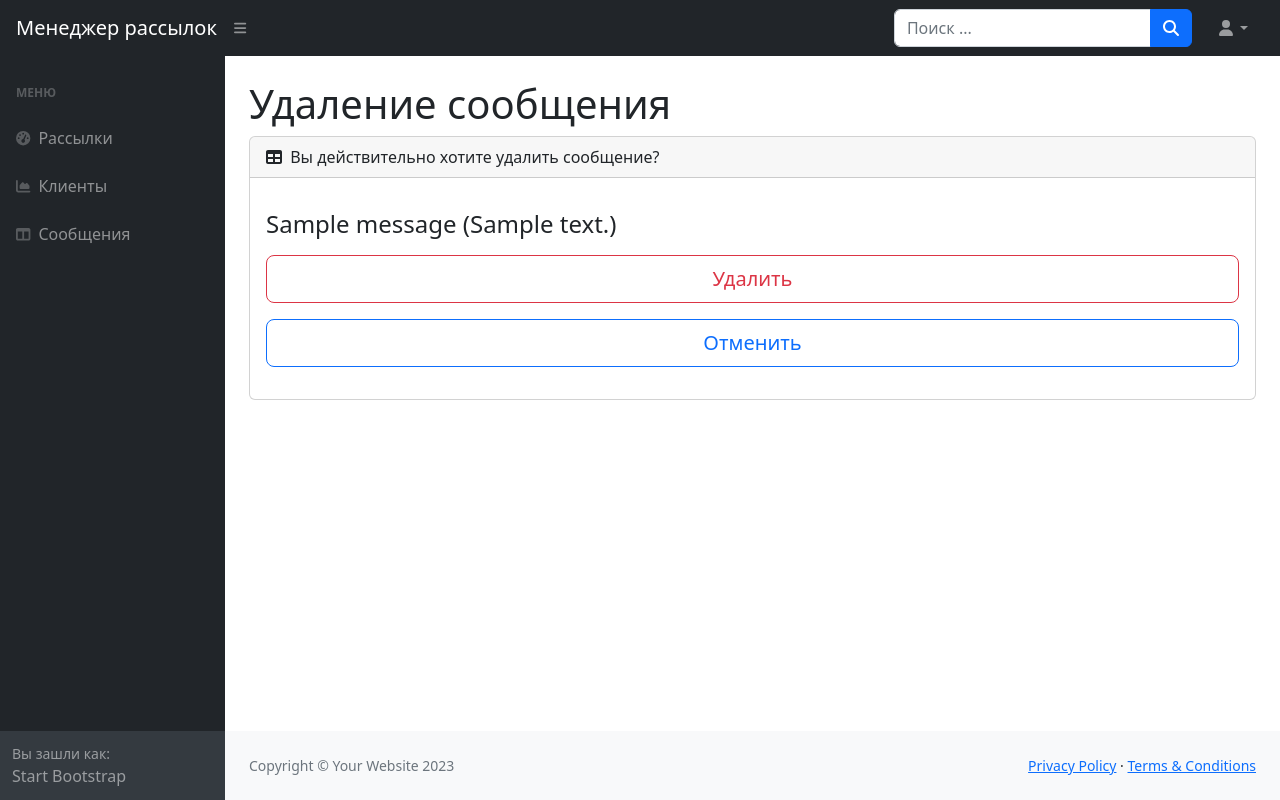
After one commit to tipsy67/dan_toropov_cw_6, a Django app: page /message_delete/1 in a window 1280 px wide. The commit adds this page. Run offline with Django 5.2, Linux system fonts and the light colour scheme; tables that the repository leaves empty hold one stand-in row (values such as "Sample post"); some libraries are stand-ins or nearby versions.

Commit message:
create delete view

```diff
--- a/newsapp/models.py
+++ b/newsapp/models.py
@@ -1,6 +1,7 @@
 from email.policy import default
 
 from django.db import models
+from django.template.defaultfilters import truncatechars
 from django_apscheduler.models import DjangoJobExecution
 
 from newsapp.src.newsapp_scheduler import NewsAppScheduler
@@ -32,7 +33,7 @@ class Message(models.Model):
     updated_at = models.DateTimeField(auto_now=True, verbose_name='Изменено')
 
     def __str__(self):
-        return f'{self.title}'
+        return f'{self.title} ({truncatechars(self.text, 50)})'
 
     class Meta:
         verbose_name = 'Сообщение'
@@ -61,7 +62,7 @@ class NewsLetter (models.Model):
     created_at = models.DateTimeField(auto_now_add=True, verbose_name= 'Создана')
 
     def __str__(self):
-        return f'{self.name}'
+        return f'{self.name} ({self.first_mailing_at}) {self.message.title}'
 
     class Meta:
         verbose_name = 'Рассылка'
--- /dev/null
+++ b/newsapp/templates/newsapp/uni_delete.html
@@ -0,0 +1,40 @@
+{% extends 'base.html' %}
+
+{% block content %}
+{% load newsapp_tags %}
+<div id="layoutSidenav_content">
+    <main>
+        <div class="container-fluid px-4">
+            <h1 class="mt-4">{{ title }}</h1>
+
+            <div class="card mb-4">
+                <div class="card-header d-flex justify-content-between">
+                    <span>
+                    <i class="fas fa-table me-1"></i>
+                    Вы действительно хотите удалить {{ title_card }}?
+                    </span>
+                </div>
+                <div class="card-body">
+                    <p>
+                    <h4>
+                        {{object}}
+                    </h4>
+                    </p>
+                    <form action="" method="post" enctype="multipart/form-data">
+                        {% csrf_token %}
+                        <p>
+                            <button type="submit" class="gy-2 w-100 btn btn-lg btn-outline-danger">Удалить</button>
+                        </p>
+                        <p>
+                            <a href="{% url title_href.url object.pk %}"
+                               class="gy-2 w-100 btn btn-lg btn-outline-primary">Отменить</a>
+                        </p>
+                    </form>
+                </div>
+            </div>
+        </div>
+    </main>
+    {% include 'footer.html' %}
+
+</div>
+{% endblock content %}
--- a/newsapp/urls.py
+++ b/newsapp/urls.py
@@ -2,7 +2,8 @@ from django.urls import path
 
 from newsapp.apps import NewsappConfig
 from newsapp.views import NewsLetterListView, NewsLetterDetailView, change_status, ClientListView, MessageListView, \
-    ClientUpdateView, MessageUpdateView, ClientCreateView, NewsLetterCreateView, MessageCreateView, NewsLetterUpdateView
+    ClientUpdateView, MessageUpdateView, ClientCreateView, NewsLetterCreateView, MessageCreateView, \
+    NewsLetterUpdateView, MessageDeleteView
 
 app_name = NewsappConfig.name
 
@@ -17,6 +18,7 @@ urlpatterns = [
     path('client_new/', ClientCreateView.as_view(), name='client_new'),
     path('message_list', MessageListView.as_view(), name='message_list'),
     path('message_edit/<int:pk>', MessageUpdateView.as_view(), name='message_edit'),
+    path('message_delete/<int:pk>', MessageDeleteView.as_view(), name='message_delete'),
     path('message_new/', MessageCreateView.as_view(), name='message_new'),
 
 ]
--- a/newsapp/views.py
+++ b/newsapp/views.py
@@ -2,7 +2,7 @@ import os.path
 
 from django.shortcuts import render, get_object_or_404, redirect
 from django.urls import reverse, reverse_lazy
-from django.views.generic import ListView, DetailView, UpdateView, CreateView
+from django.views.generic import ListView, DetailView, UpdateView, CreateView, DeleteView
 
 from newsapp.admin import ClientAdmin
 from newsapp.forms import NewsLetterForm
@@ -59,6 +59,16 @@ class NewsLetterCreateView(CreateView):
 class NewsLetterDetailView(DetailView):
     model = NewsLetter
 
+class NewsLetterDeleteView(DeleteView):
+    model = Client
+    template_name = 'newsapp/uni_delete.html'
+    success_url = reverse_lazy('newsapp:newsLetter_list')
+    extra_context = {
+        'title': 'Удаление сообщения',
+        'title_card': 'сообщение',
+        'title_href': {'url':'newsapp:client_edit'},
+    }
+
 # Клиенты ------------------------
 class ClientListView(ListView):
     model = Client
@@ -76,6 +86,17 @@ class ClientUpdateView(UpdateView):
     extra_context = {
         'title': 'Клиент',
         'title_card': 'Редактирование клиента'
+    }
+
+
+class ClientDeleteView(DeleteView):
+    model = Client
+    template_name = 'newsapp/uni_delete.html'
+    success_url = reverse_lazy('newsapp:client_list')
+    extra_context = {
+        'title': 'Удаление сообщения',
+        'title_card': 'сообщение',
+        'title_href': {'url':'newsapp:client_edit'},
     }
 
 class ClientCreateView(CreateView):
@@ -104,8 +125,21 @@ class MessageUpdateView(UpdateView):
     success_url = reverse_lazy('newsapp:message_list')
     extra_context = {
         'title': 'Сообщениe',
+        'title_href': {'url':'newsapp:message_delete', 'text':'Удалить сообщениe'},
         'title_card': 'Редактирование сообщения'
     }
+
+
+class MessageDeleteView(DeleteView):
+    model = Message
+    template_name = 'newsapp/uni_delete.html'
+    success_url = reverse_lazy('newsapp:message_list')
+    extra_context = {
+        'title': 'Удаление сообщения',
+        'title_card': 'сообщение',
+        'title_href': {'url':'newsapp:message_edit'},
+    }
+
 
 class MessageCreateView(CreateView):
     model = Message
```
Also changed, not shown: newsapp/templates/newsapp/uni_edit.html (+10 -2 lines).
